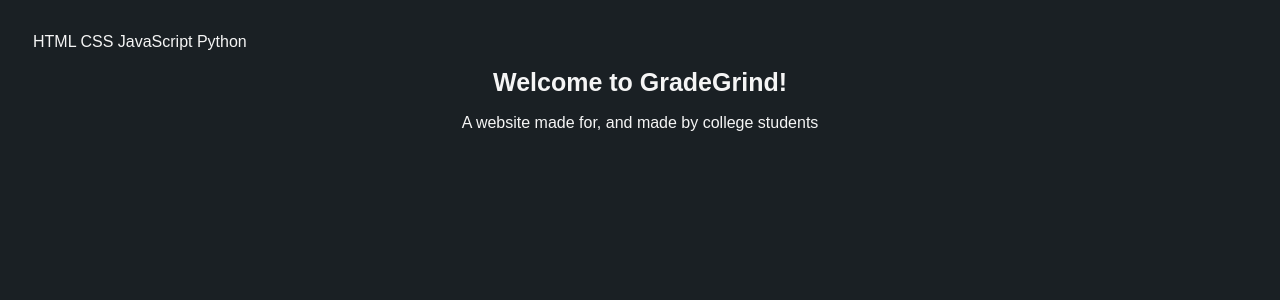
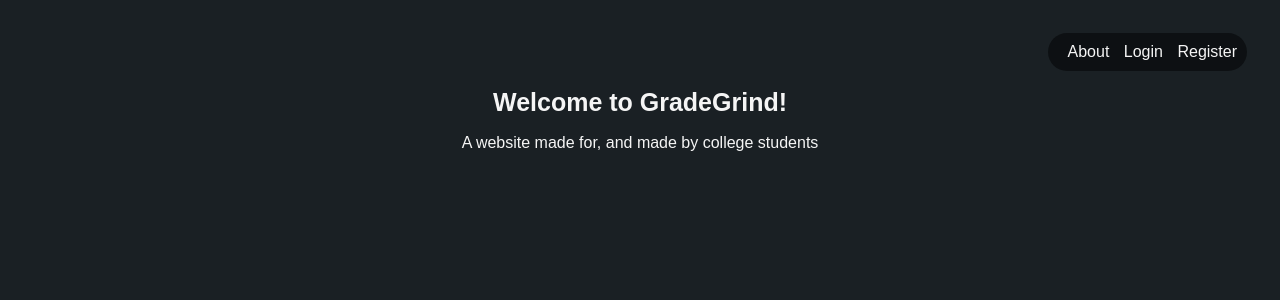
Before and after one commit to lucaslarss0n/CS50x-Final-Project, a Flask app: page / in a window 1280 px wide. Shown: the top 300 px of the page. Run offline with Flask 3, Linux system fonts and the light colour scheme.

Commit message:
Left aligned navbar, added some css and changed navbar names

```diff
--- a/app/static/style.css
+++ b/app/static/style.css
@@ -3,6 +3,12 @@ body {
   background-color:rgb(26, 32, 36);
   color: whitesmoke;
   padding: 25px;
+}
+
+header {
+  display: flex;
+  justify-content: flex-end;
+  padding: 25x;
 }
 
 h1 {
@@ -15,11 +21,14 @@ h1 {
   text-align: center;
 }
 
-.left-navbar {
-  color:whitesmoke
+.navbar {
+  background-color: rgb(13, 16, 19);
+  border-radius: 20px;
+  padding: 10px;
 }
 
-a {
+nav a {
+  margin-left: 10px;
   color: inherit;
   text-decoration: none;
 }
--- a/app/templates/base.html
+++ b/app/templates/base.html
@@ -8,14 +8,13 @@
     <link rel="stylesheet" href="{{ url_for('static', filename='style.css') }}">
   </head>
   <header>
-    <nav class="left-navbar">
-      <a href="/html/">HTML</a>
-      <a href="/css/">CSS</a>
-      <a href="/js/">JavaScript</a>
-      <a href="/python/">Python</a>
+    <nav class="logo">
+
     </nav>
-    <nav class="right-navbar">
-
+    <nav class="navbar">
+      <a href="/about.html">About</a>
+      <a href="/login.html">Login</a>
+      <a href="/register.html">Register</a>
     </nav>
   </header>
   <body>
```
